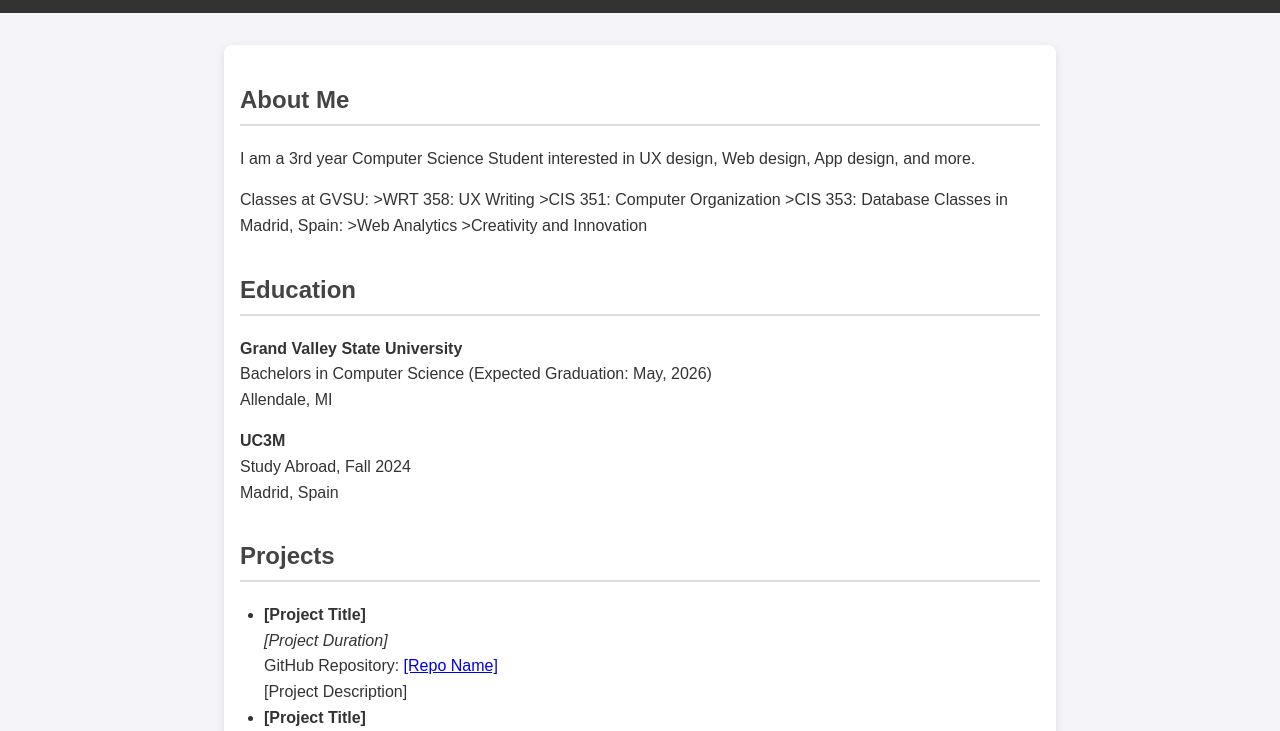
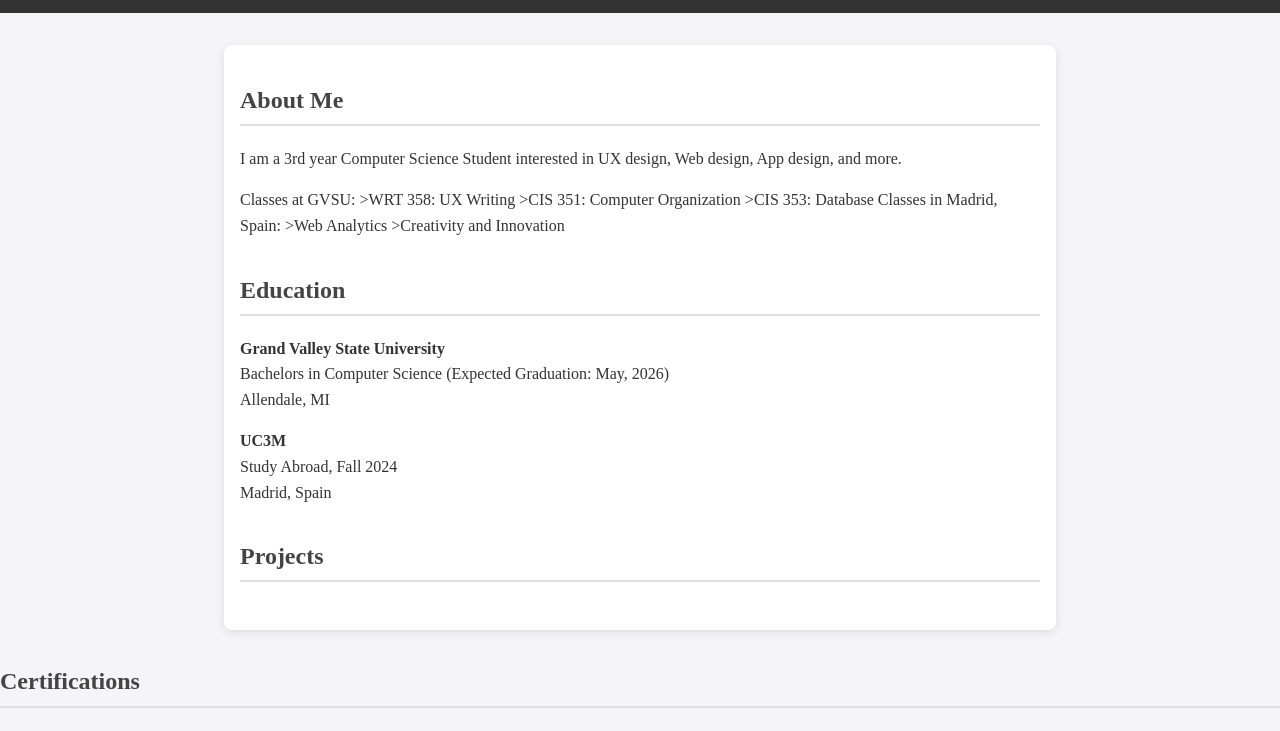
Before and after one commit to Tapanga12/GitHubSite, a plain HTML site: page index.html in a window 1280 px wide. Shown: the part 122-853 px from the top of the page. Drawn offline with Linux system fonts and the light colour scheme.

Commit message:
Update index.html

```diff
--- a/index.html
+++ b/index.html
@@ -6,7 +6,7 @@
   <title>Personal Portfolio</title>
   <style>
     body {
-      font-family: Arial, sans-serif;
+      font-family: Playfair Display;
       margin: 0;
       padding: 0;
       line-height: 1.6;
@@ -159,6 +159,7 @@
 
     <section>
       <h2>Projects</h2>
+      <!--
       <ul>
         <li><strong>[Project Title]</strong><br>
           <em>[Project Duration]</em><br>
@@ -171,11 +172,13 @@
           [Project Description]
         </li>
       </ul>
+        -->
     </section>
   </main>
 
   <section>
     <h2>Certifications</h2>
+    <!--
     <ul>
       <li>
         <strong>[Article Title]</strong>
@@ -192,6 +195,7 @@
         <a href="[Article URL]" target="_blank">Read More</a>
       </li>
     </ul>
+    -->
   </section>
 
   <section class="contact-section">
```
